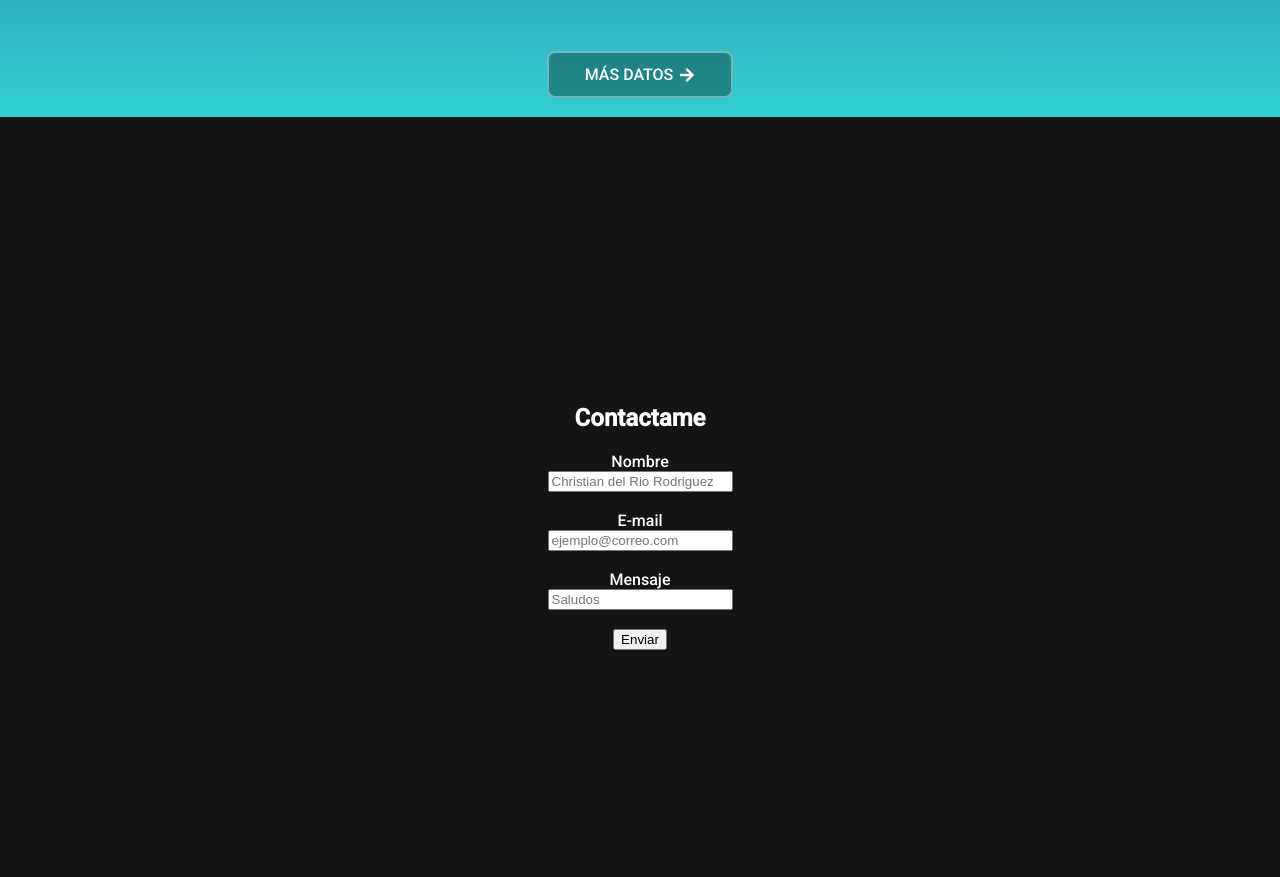
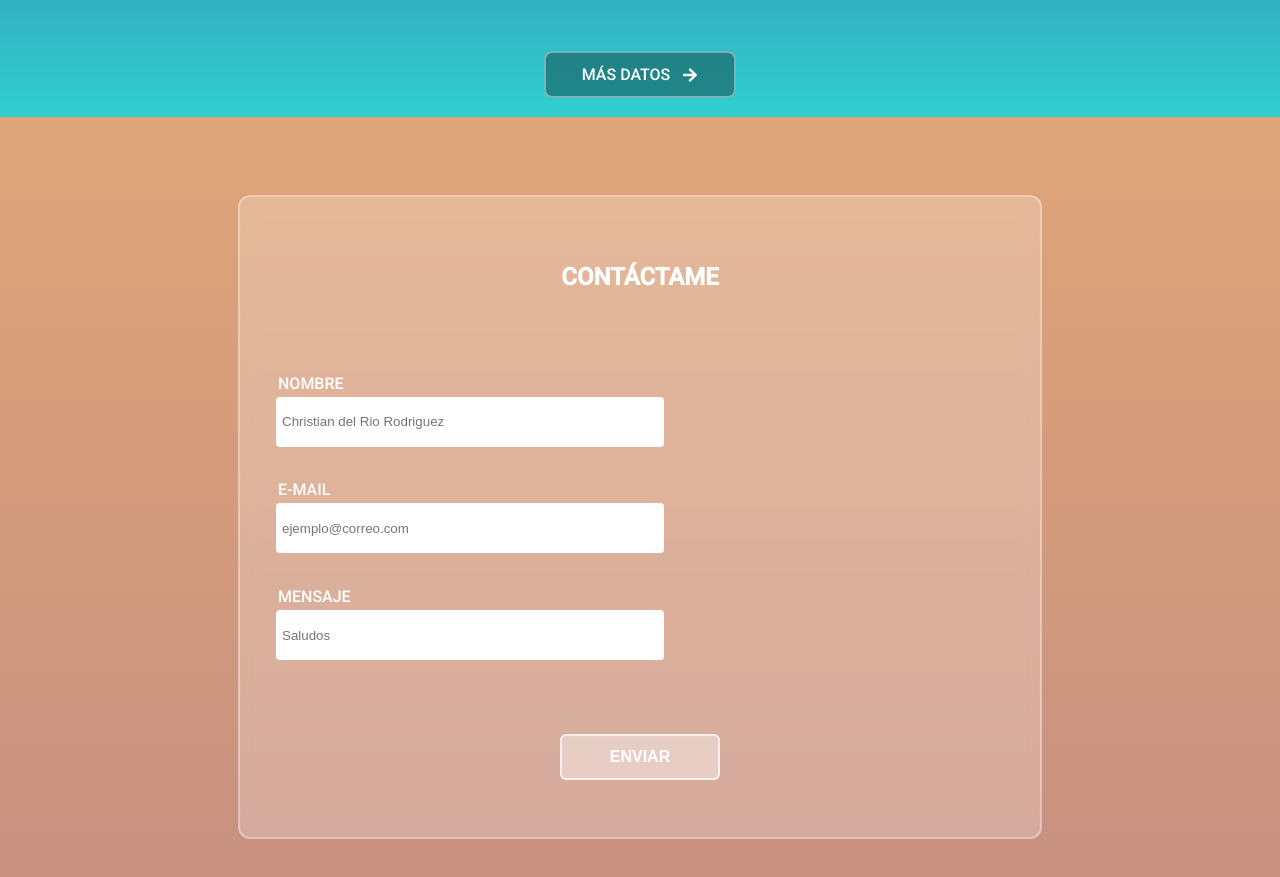
Before and after one commit to delriodevelops/lachowski, a React (Create React App) app: page / in a window 1280 px wide. Shown: the part 1483-2360 px from the top of the page. Built offline with nearby package versions, Linux system fonts and the light colour scheme; no server answers.

Commit message:
styled form

```diff
--- a/src/components/Contacto.jsx
+++ b/src/components/Contacto.jsx
@@ -1,28 +1,29 @@
 import React from 'react'
+import './styles/Contacto.css'
 
 const Contacto = () => {
 
   return (
     <section className='contact' id='contact'>
-        <form action="https://formsubmit.co/1d3206c5a6678acb7be1b24b138319cf" method="POST" >
-            <h1>Contactame</h1>
+        <form action="https://formsubmit.co/1d3206c5a6678acb7be1b24b138319cf" method="POST" className='glassy'>
+            <h1>Contáctame</h1>
+            <div className="form-field form-name">
               <label htmlFor="name">Nombre</label>
               <br/>
               <input type="text" id='contact-name' name='name' placeholder='Christian del Rio Rodriguez' required minLength="2"/>
-            <br/>
-            <br/>
+            </div>
+            <div className="form-mail form-field">
               <label htmlFor="email">E-mail</label>
               <br/>
               <input type="email" className='contact-mail' name='email' minLength='6' placeholder='ejemplo@correo.com'/>
-            <br/>
-            <br/>
+            </div>
+            <div className="form-msg form-field">
               <label htmlFor="msg">Mensaje</label>
               <br/>
               <input type="text" id='contact-msg' placeholder='Saludos' name="msg" required minLength="16"/>
-            <br/>
-            <br/>
+            </div>
+            <input type="submit" value="Enviar" id='contact-send' />
             <input type="hidden" name="_captcha" value="false"></input>
-            <input type="submit" value="Enviar" id='contact-send'/>
             <input type="hidden" name="_next" value="https://www.itslachowski.com/sent"></input>
         </form>
     </section>
--- /dev/null
+++ b/src/components/styles/Contacto.css
@@ -0,0 +1,55 @@
+.contact {
+    background-image: linear-gradient(to top, #c79081 0%, #dfa579 100%);
+    display: grid;
+    place-items: center;
+}
+
+.contact h1 {
+    text-transform: uppercase;
+}
+
+.contact form {
+    place-self: center;
+    width: clamp(350px,90%,800px);
+    height: clamp(500px,80%,800px);
+    display: grid;
+    grid-template-rows: 1.5fr 1fr 1fr 1fr 1.5fr;
+    place-items: center;
+}
+
+.form-field {
+    width: fit-content;
+    height: fit-content;
+    text-align: start;
+    justify-self: start;
+    margin: 0 0 0 36px;
+}
+.form-field input{
+    width: clamp(192px,70vw,384px);
+    height: clamp(48px,5vh,96px);
+    border: none;
+    border-radius: 4px;
+    margin-top: 4px;
+    outline: none;
+
+}
+
+.form-field  ::placeholder{
+    padding-left: 4px;
+}
+
+.form-field label {
+    text-transform: uppercase;
+    margin: 0  2px;
+}
+
+#contact-send {
+    padding: 12px 48px;
+    border: solid 2px rgba(255, 255, 255, .7);
+    background: rgba(255, 255, 255, .4);
+    color: #fff;
+    font-size: 16px;
+    font-weight: 600;
+    text-transform: uppercase;
+    border-radius: 6px;
+}
--- a/src/components/styles/tiktokstats.css
+++ b/src/components/styles/tiktokstats.css
@@ -38,6 +38,6 @@
     place-items: center;
     grid-template-rows: 1fr;
     grid-template-columns: 1fr max-content;
-    gap: 6px;
+    gap: 12px;
     text-transform: uppercase;
 }
```
Lines whose indentation alone changed are shown as unchanged.
